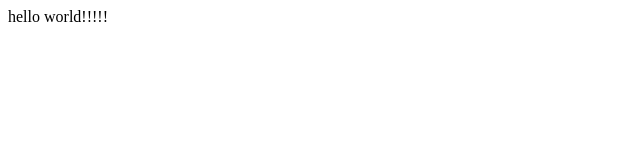
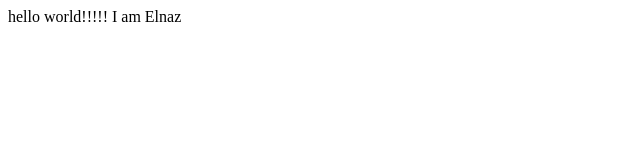
Before and after one commit to ElnazMohmand/app-web-final-project, a plain HTML site: page index.html in a window 1280 px wide. Shown: the full height of the page, 0-640 px from the left. Drawn offline with Linux system fonts and the light colour scheme.

Commit message:
creat my changes

```diff
--- a/index.html
+++ b/index.html
@@ -8,5 +8,6 @@
 </head>
 <body>
     hello world!!!!!
+    I am Elnaz
 </body>
 </html>
```
